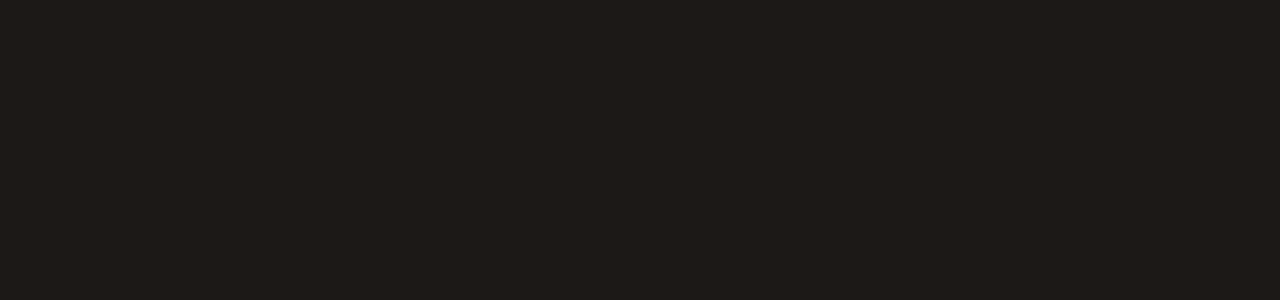
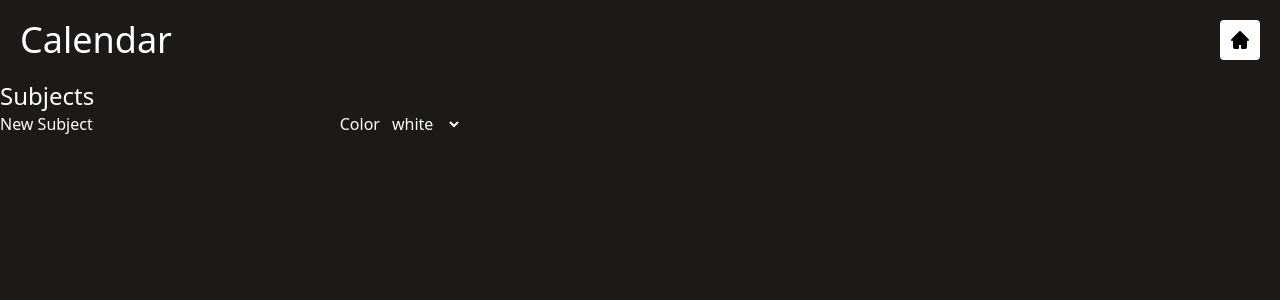
Before and after one commit to Elisz11/Calendar, a Vue app in the folder frontend/: page /settings in a window 1280 px wide. Shown: the top 300 px of the page. Built offline with nearby package versions, Linux system fonts and the light colour scheme.

Commit message:
New settings

```diff
--- a/frontend/src/Views/Settings.view.vue
+++ b/frontend/src/Views/Settings.view.vue
@@ -1,9 +1,28 @@
 <script setup>
+    import { ref } from "vue";
+    import NavbarComponent from "../Components/Navbar.component.vue";
 
+
+    const colors = ["white", "black", "blue", "yellow", "green", "orange"];
 </script>
 
 <template>
     <div class=" bg-stone-900 min-h-screen">
 
+        <NavbarComponent />
+
+        <div class="text-white">
+            <span class="text-2xl">Subjects</span>
+            <div>
+                <form class="flex gap-2">
+                    <label>New Subject</label>
+                    <input type="text">
+                    <label>Color</label>
+                    <select>
+                        <option v-for="color in colors" >{{ color }}</option>
+                    </select>
+                </form>
+            </div>
+        </div>
     </div>
 </template>
```
